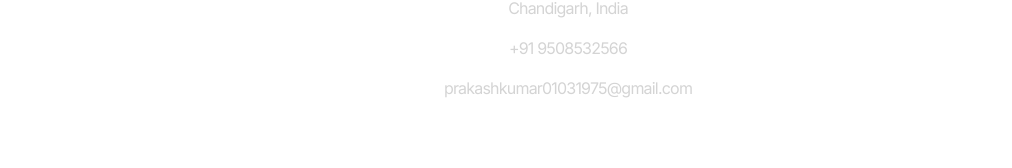
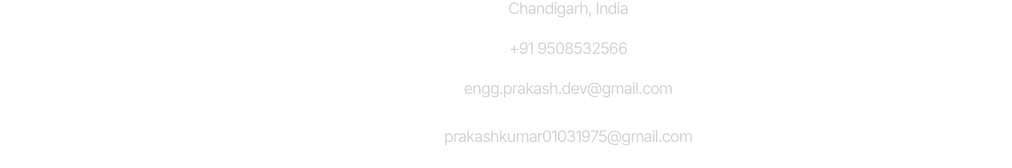
Before and after one commit to spam-prakash/portfolio, a React (Vite) app: page / in a window 1280 px wide. Shown: the part 3585-3753 px from the top of the page, without its empty margins (72-1084 px from the left). Built offline with nearby package versions, Linux system fonts and the light colour scheme.

Commit message:
update email id

```diff
--- a/src/components/Contact.jsx
+++ b/src/components/Contact.jsx
@@ -10,7 +10,8 @@ export class Contact extends Component {
         <div className="text-center tracking-tighter">
             <motion.p initial={{opacity:0,x:-100}} whileInView={{opacity:1,x:0}} transition={{duration:1}} className="my-4">{CONTACT.address}</motion.p>
             <motion.p initial={{opacity:0,x:100}} whileInView={{opacity:1,x:0}} transition={{duration:1}} className="my-4"><a href="tel:950-853-2566">+91 9508532566</a></motion.p>
-            <a href="mailto:prakashkumar01031975@gmail.com" className="my-4">{CONTACT.email}</a>
+            <a href="mailto:engg.prakash.dev@gmail.com" className="my-4">{CONTACT.email1}</a> <br /> <br />
+            <a href="mailto:prakashkumar01031975@gmail.com" className="my-4">{CONTACT.email2}</a>
         </div>
       </div>
     )
--- a/src/contents/index.js
+++ b/src/contents/index.js
@@ -57,5 +57,6 @@ export const PROJECTS = [
 export const CONTACT = {
   address: "Chandigarh, India",
   phoneNo: "+919508532566",
-  email: "prakashkumar01031975@gmail.com",
+  email1: "engg.prakash.dev@gmail.com",
+  email2: "prakashkumar01031975@gmail.com",
 };
```
